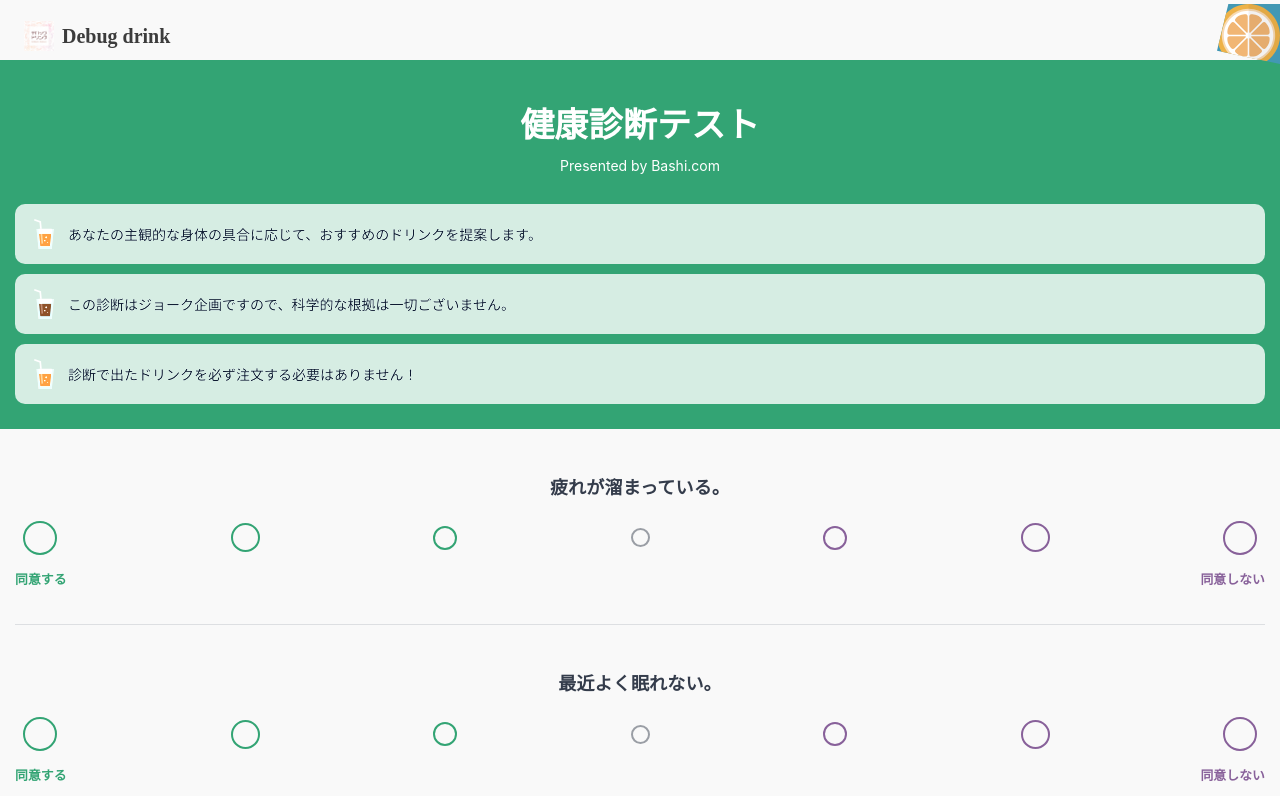
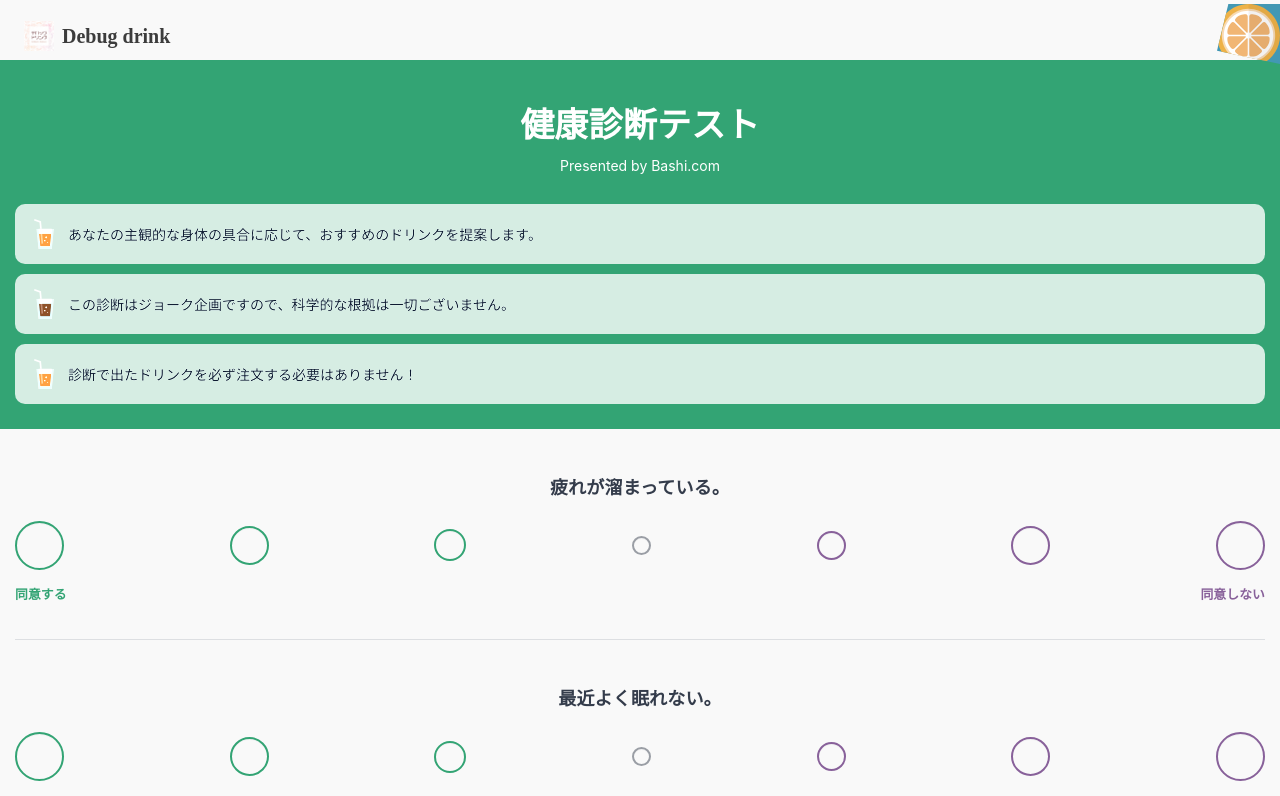
Before and after one commit to RioTsukiji/debug-drink, a React (Create React App) app: page / in a window 1280 px wide. Shown: the top 796 px of the page. Built offline with nearby package versions, Linux system fonts and the light colour scheme; a web font is replaced by a local one.

Commit message:
円CSS（selected以外）

```diff
--- a/src/components/pages/DiagnosisQuestion/CircleButton.tsx
+++ b/src/components/pages/DiagnosisQuestion/CircleButton.tsx
@@ -13,23 +13,23 @@ export const CircleButton: React.FC<CircleButtonProps> = ({
 }) => {
   const sizeClass =
     size === 1
-      ? { width: 30, height: 30 }
+      ? { width: 45, height: 45 }
       : size === 2
-        ? { width: 25, height: 25 }
+        ? { width: 35, height: 35 }
         : size === 3
-          ? { width: 20, height: 20 }
+          ? { width: 28, height: 28 }
           : size === 4
             ? { width: 15, height: 15 }
             : size === 5
-              ? { width: 20, height: 20 }
+              ? { width: 25, height: 25 }
               : size === 6
-                ? { width: 25, height: 25 }
-                : { width: 30, height: 30 };
+                ? { width: 35, height: 35 }
+                : { width: 45, height: 45 };
 
   const selectedClass = selected ? "selected" : "";
   const circleClass = {
     borderRadius: "50%",
-    margin: "0 8px",
+    boxShadow: 'inset 0 1px rgba(81, 89, 106, 0.05)',
     borderWidth: 2,
     borderStyle: "solid",
     borderColor: size < 4 ? "#33A474" : size === 4 ? "#9A9EA5" : "#88619A",
```
Also changed, not shown: src/components/pages/Result/ResultIndex.tsx (+11 -0 lines).
